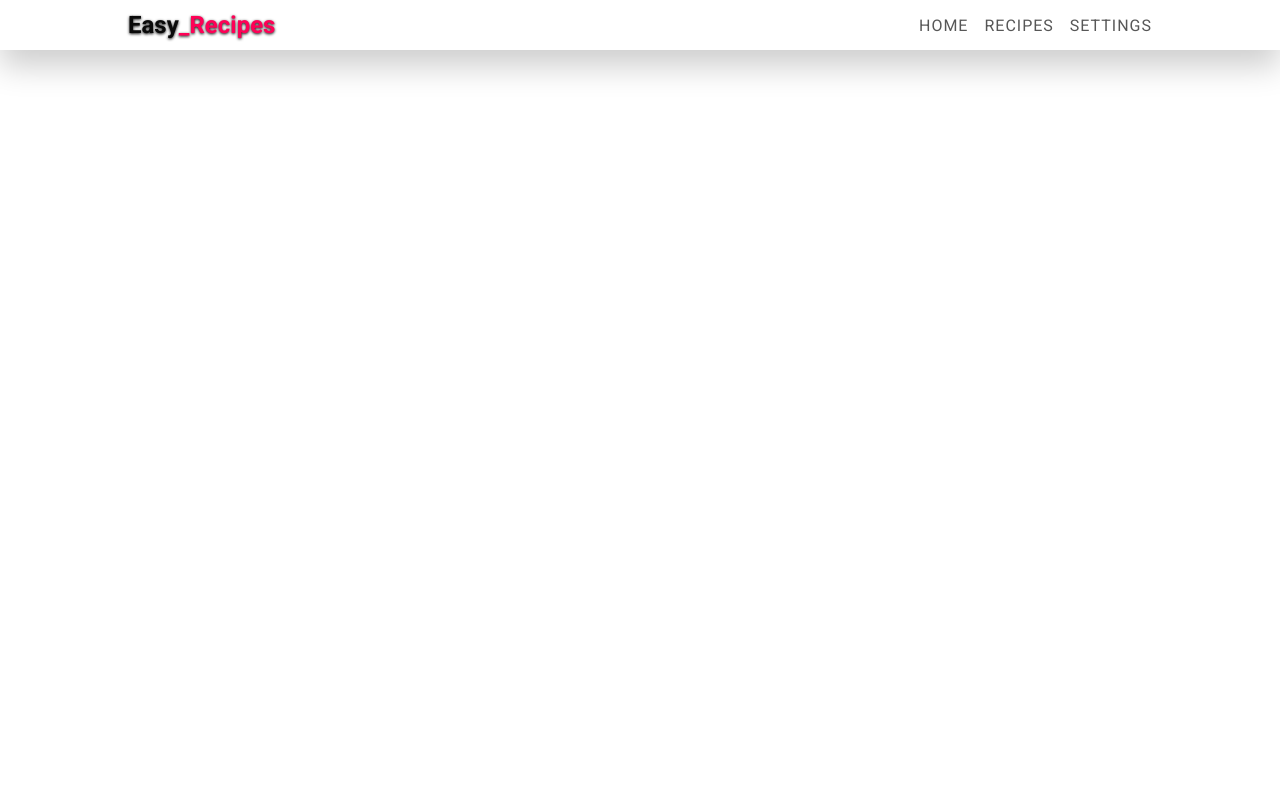
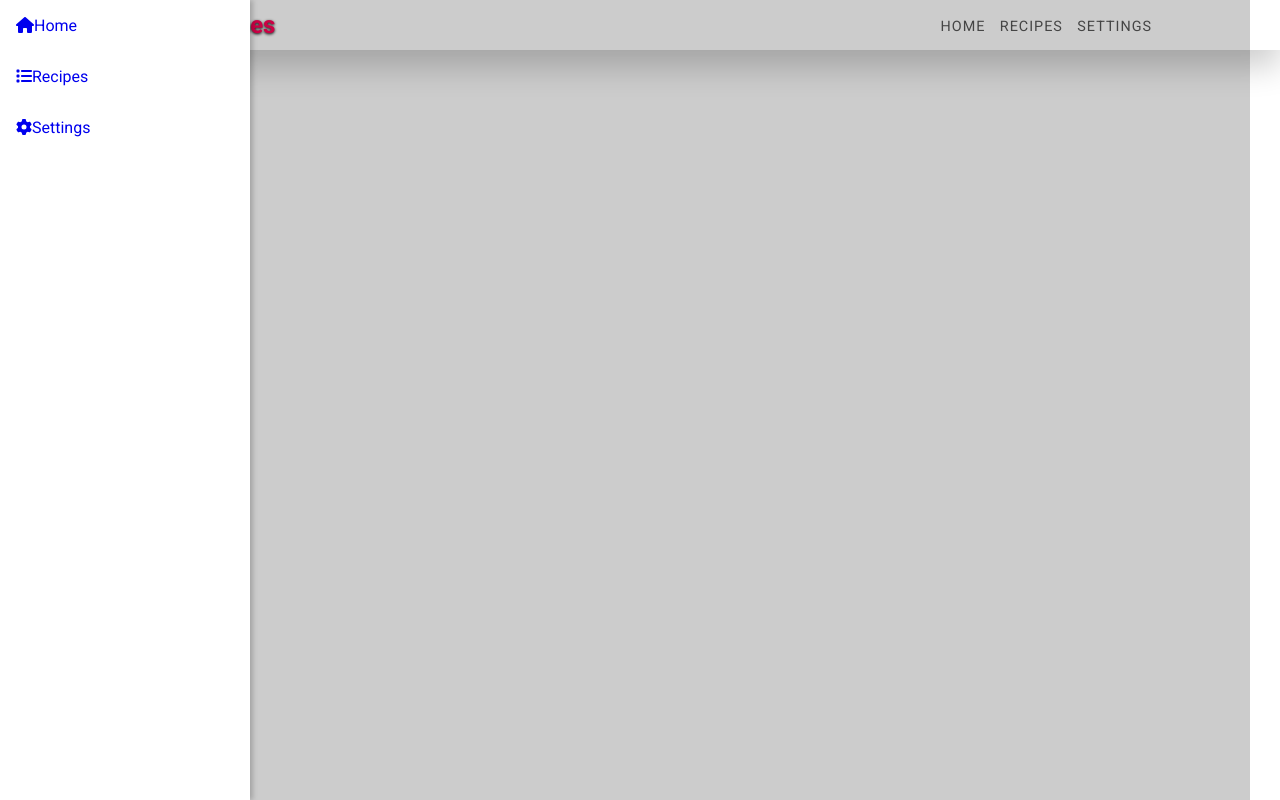
Before and after one commit to Renaldas0/Recipes-App_React, a React (Create React App) app in the folder recipe-app/: page / in a window 1280 px wide. Built offline with nearby package versions, Linux system fonts and the light colour scheme.

Commit message:
implement sidebar xml and scss

```diff
--- a/recipe-app/src/components/navbar.js
+++ b/recipe-app/src/components/navbar.js
@@ -1,14 +1,38 @@
 import { useState } from 'react';
+import Sidebar from './sidebar';
+
+import { faHome, faList, faCog } from "@fortawesome/free-solid-svg-icons"
 
 function NavBar() {
     const [showSideBar, setShowSideBar] = useState(false);
+    const links = [
+        {
+            name: "Home",
+            path: "/",
+            icon: faHome
+        },
+        {
+            name: "Recipes",
+            path: "/recipes",
+            icon: faList
+        },
+        {
+            name: "Settings",
+            path: "/settings",
+            icon: faCog
+        }
+    ]
     return (
+        <>
             <div className="navbar container">
                 <a href="#!" className="logo"><span>Easy</span>_Recipes</a>
                 <div className="nav-links">
-                <a href="#">Home</a>
+                    {links.map(link => (
+                        <a href='#!' key={link.name}>{link.name}</a>
+                    ))}
+                    {/* <a href="#">Home</a>
                     <a href="#">Recipes</a>
-                <a href="#">Settings</a>
+                    <a href="#">Settings</a> */}
                 </div>
                 <div onClick={() => setShowSideBar(!showSideBar)} className={showSideBar ? "sidebar-btn active" : "sidebar-btn"}>
                     <div className="bar"></div>
@@ -16,6 +40,8 @@ function NavBar() {
                     <div className="bar"></div>
                 </div>
             </div>
+            <Sidebar links={links} />
+        </>
     )
 }
 
--- /dev/null
+++ b/recipe-app/src/components/sidebar.js
@@ -0,0 +1,16 @@
+import { FontAwesomeIcon } from "@fortawesome/react-fontawesome"
+
+function Sidebar({ links }) {
+    return (
+        <div className="sidebar">
+            {links.map(link => (
+                <a className="sidebar-link" href='#!' key={link.name}>
+                    < FontAwesomeIcon icon={link.icon} />
+                    {link.name}</a>
+            ))}
+        </div>
+
+    )
+}
+
+export default Sidebar;
--- a/recipe-app/src/styles/index.scss
+++ b/recipe-app/src/styles/index.scss
@@ -52,6 +52,7 @@ body {
             letter-spacing: 1px;
             text-transform: uppercase;
             position: relative;
+            font-size: .9em;
 
             &::before {
                 content: '';
@@ -130,6 +131,22 @@ body {
     }
 }
 
+.sidebar {
+    position: fixed;
+    top: 0;
+    left: 0;
+    height: 100vh;
+    width: 250px;
+    background-color: var(--background-color);
+    box-shadow: 0 0 0 1000px rgba(0, 0, 0, 0.2),
+        3px 0 5px var(--shadow-color);
+
+    .sidebar-link {
+        display: block;
+        padding: 1em;
+    }
+}
+
 .container {
     padding-inline: 10vw;
 }
```
Lines whose indentation alone changed are shown as unchanged.
